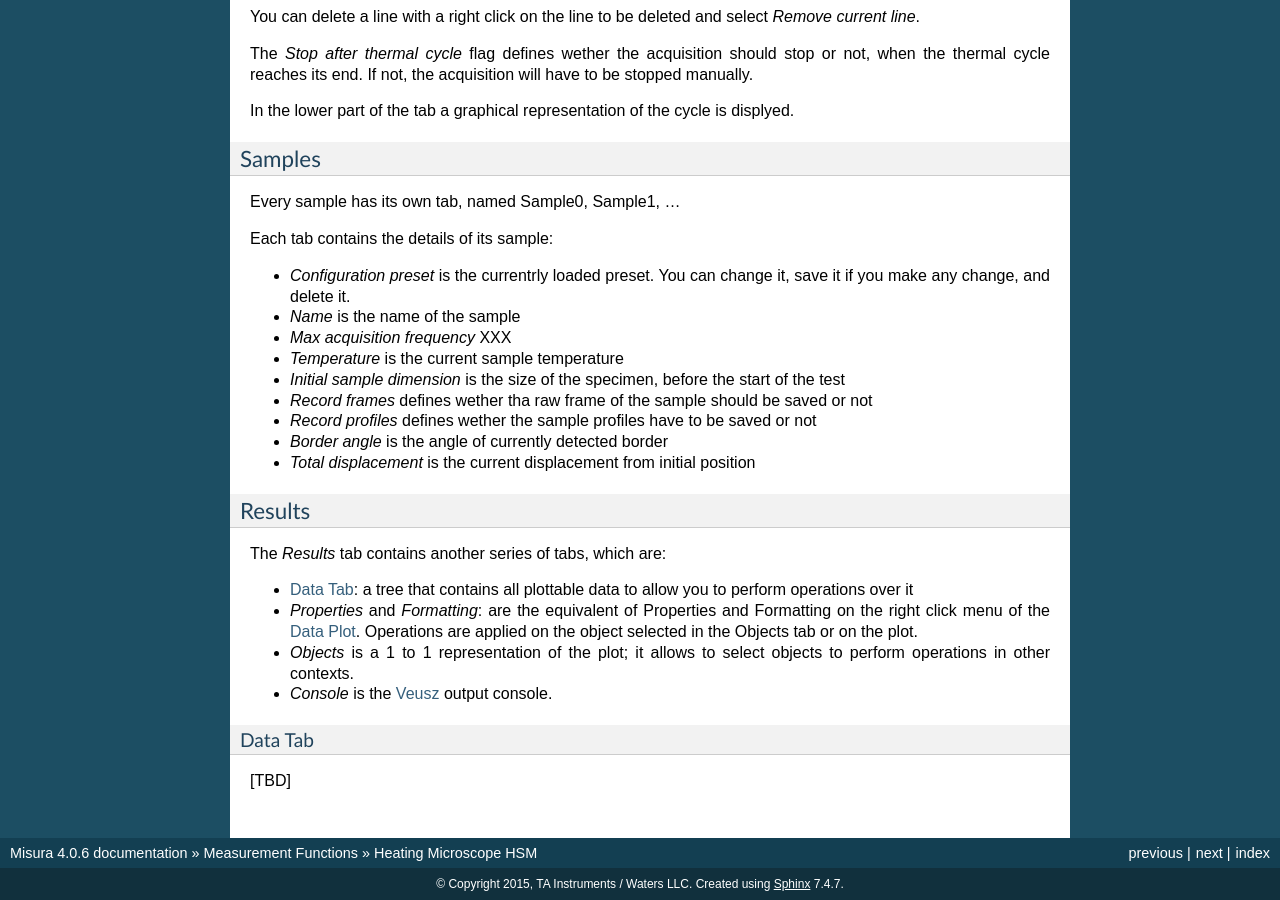
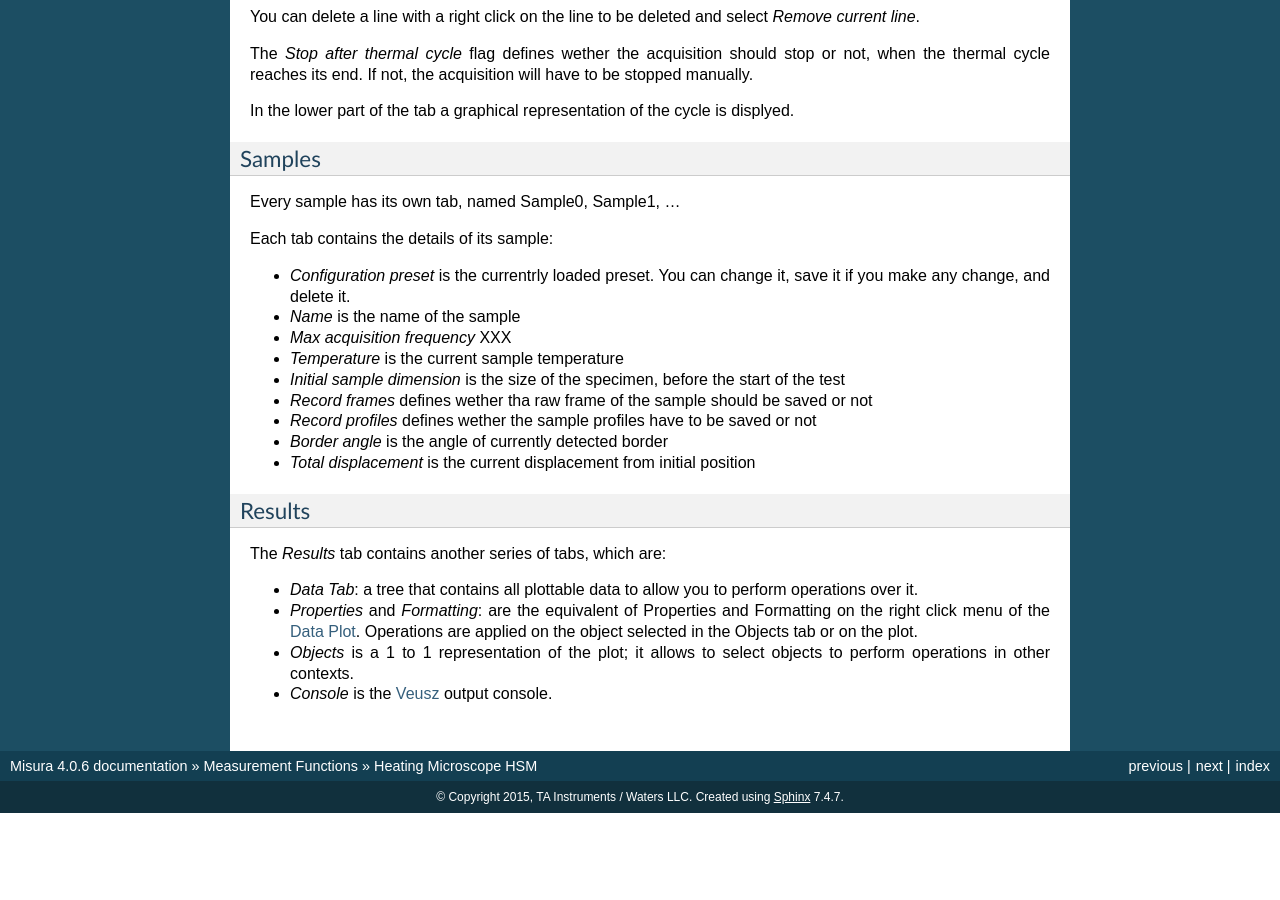
Before and after one commit to tainstr/misura.client, a Sphinx documentation site: the page built from misura/client/doc/microscope.rst, in a window 1280 px wide and 900 px high, scrolled down 2812 px. Built offline with Sphinx 7.4.7, drawn with Linux system fonts in a browser that asks for light colours; formulas are drawn with MathJax 3; after the commit the page ends 3625 px from its top, so only the background shows below that.

Commit message:
hsm documentation

```diff
--- a/misura/client/doc/microscope.rst
+++ b/misura/client/doc/microscope.rst
@@ -175,14 +175,9 @@ Results
 
 The *Results* tab contains another series of tabs, which are:
 
-- `Data Tab`_: a tree that contains all plottable data to allow you to perform operations over it
+- *Data Tab*: a tree that contains all plottable data to allow you to perform operations over it.
 - *Properties* and *Formatting*: are the equivalent of Properties and Formatting on the right click menu of the `Data Plot`_. Operations are applied on the object selected in the Objects tab or on the plot.
 - *Objects* is a 1 to 1 representation of the plot; it allows to select objects to perform operations in other contexts.
 - *Console* is the Veusz_ output console.
 
 .. _Veusz: http://home.gna.org/veusz/
-
-Data Tab
-________
-
-[TBD]
```
